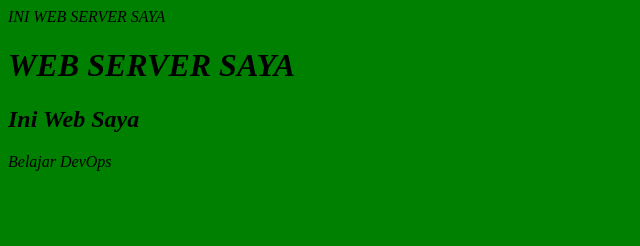
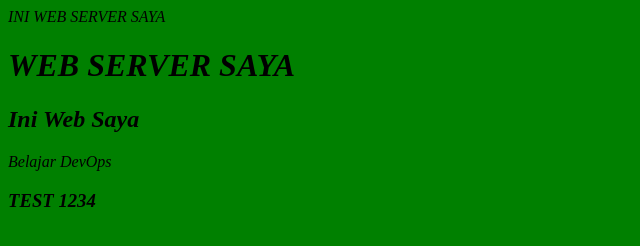
Before and after one commit to akbarhadiee123/apps-akbar, a plain HTML site: page repo-git/index.html in a window 1280 px wide. Shown: the whole page, without its empty margins (0-640 px from the left). Drawn offline with Linux system fonts and the light colour scheme.

Commit message:
Update index.html

```diff
--- a/repo-git/index.html
+++ b/repo-git/index.html
@@ -4,4 +4,6 @@ INI WEB SERVER SAYA
 <h2>Ini Web Saya</h2>
 <p>Belajar DevOps</p>
 
+<H3> TEST 1234 </H3>
+
 <link rel="stylesheet" href="style/style.css">
```
